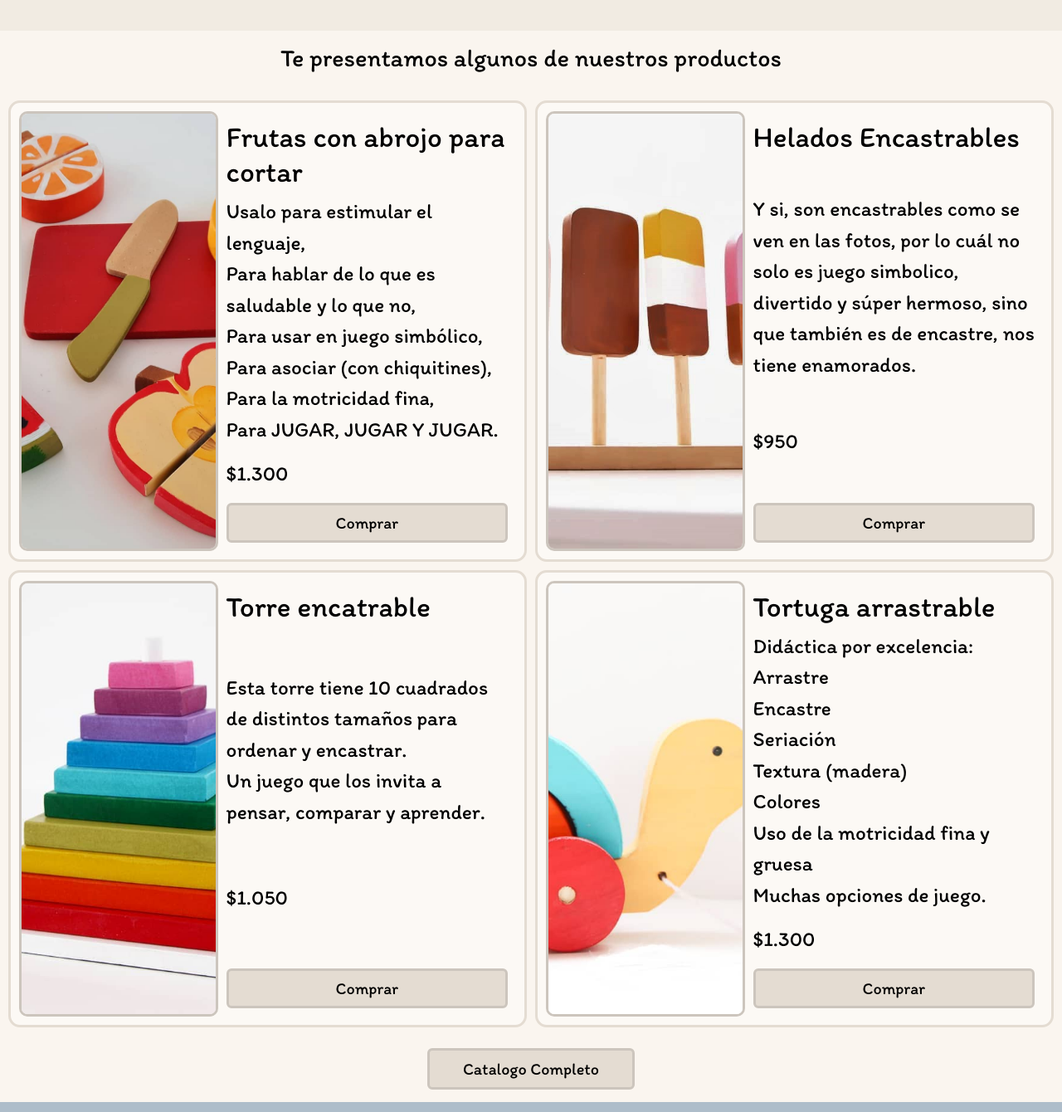
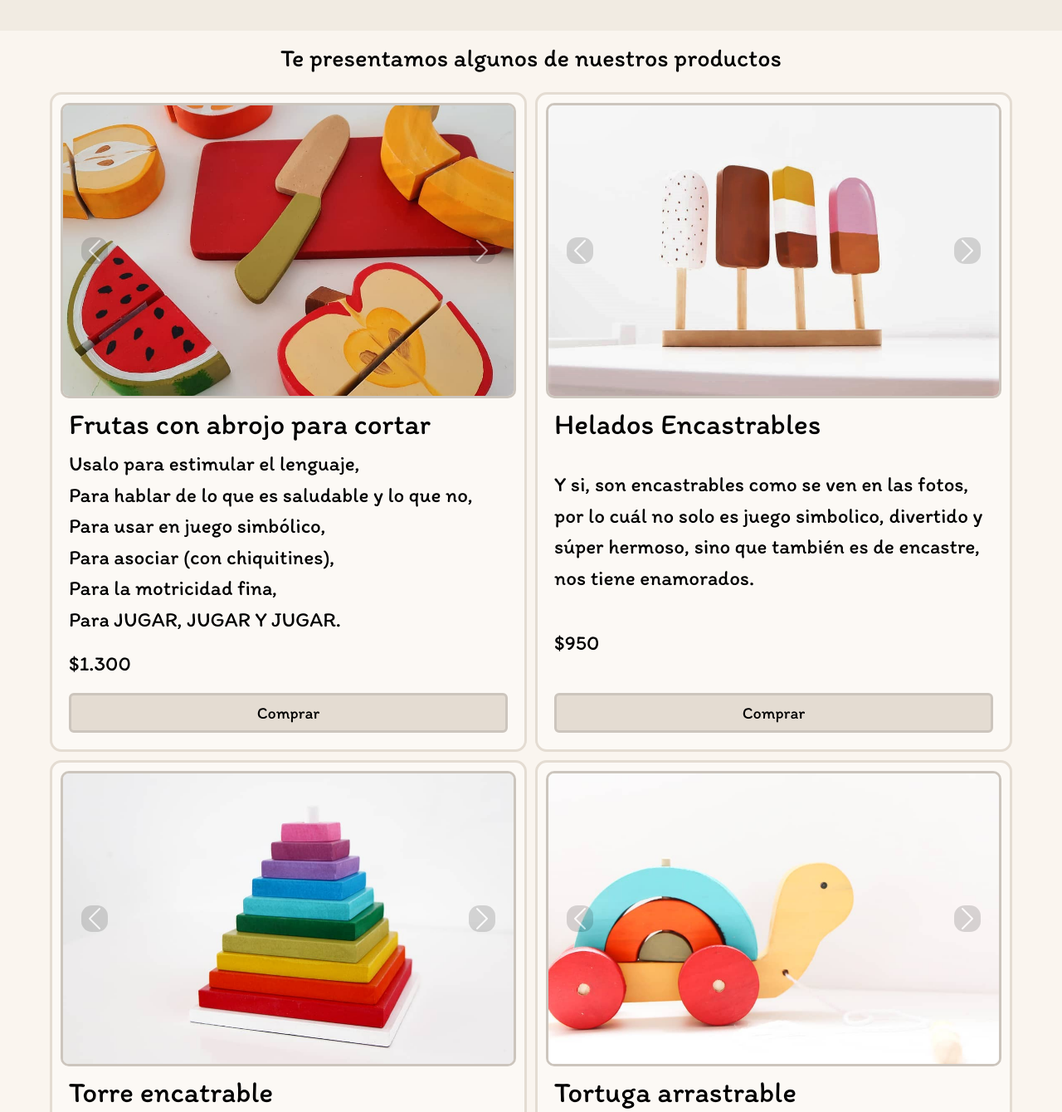
Before and after one commit to rromancastro/PF-Castro, a plain HTML site: page pages/productos.html in a window 1280 px wide. Shown: the part 121-1461 px from the top of the page at 83% size. Drawn offline with nearby package versions, Linux system fonts and the light colour scheme; a web font is replaced by a local one.

Commit message:
aniadi carousel

```diff
--- a/css/styles.css
+++ b/css/styles.css
@@ -212,6 +212,8 @@ header {
     transition: .5s;
 }
 
+
+
 .fotos:hover {
     border-color: #ccc5bd;
 }
@@ -297,13 +299,24 @@ header {
 
 .imgproducto {
     width: 100%;
-    height: 150px;
+    height: 300px;
     object-fit: cover;
-    border: #ccc5bd 3px solid;
 }
 
-.descproducto {
-    padding: 10px;
+.carousel-inner {
+    width: 100%;
+    border: #ccc5bd 3px solid;
+    border-radius: 10px;
+}
+
+.carousel-item {
+    width: 100%;
+}
+
+.carousel-control-prev-icon, .carousel-control-next-icon {
+    background-color: #00000048;
+    border-radius: 40%;
+    margin: 5px;
 }
 
 .descproducto h2 {
@@ -318,6 +331,14 @@ header {
     font-size: 20px;
     display: flex;
     flex-direction: column;
+    padding: 10px;
+    height: 100%;
+}
+
+.descproducto {
+    display: flex;
+    flex-direction: column;
+    justify-content: space-between;
 }
 
 .precio {
@@ -329,7 +350,7 @@ header {
     color: #000000;
     border: #ccc5bd 3px solid;
     width: 100%;
-    align-self: flex-end;
+    justify-self: flex-end;
 }
 
 .comprarlink {
@@ -498,7 +519,6 @@ footer {
 
     .imgproducto {
         height: 250px;
-        border-radius: 10px;
     }
 
 }
@@ -629,17 +649,6 @@ footer {
         height: 100%;
     }
 
-    .producto {
-        flex-direction: row;
-
-    }
-
-    .descproducto {
-        display: flex;
-        flex-direction: column;
-        justify-content: space-between;
-    }
-
     .descproducto h2 {
         font-size: 35px;
     }
@@ -648,11 +657,13 @@ footer {
         font-size: 25px;
     }
 
-    .imgproducto {
-        width: 40%;
-        height: 100%;
+    .productos {
+        padding: 0 60px;
     }
 
+    .imgproducto {
+        height: 350px;
+    }
 
 
     .footerlink {
--- a/pages/productos.html
+++ b/pages/productos.html
@@ -6,6 +6,7 @@
     <meta http-equiv="X-UA-Compatible" content="IE=edge">
     <meta name="viewport" content="width=device-width, initial-scale=1.0">
     <title>Productos</title>
+    <link rel="shortcut icon" href="../multimedia/icono.png">
     <link href="https://cdn.jsdelivr.net/npm/bootstrap@5.3.0-alpha2/dist/css/bootstrap.min.css" rel="stylesheet"
         integrity="sha384-aFq/bzH65dt+w6FI2ooMVUpc+21e0SRygnTpmBvdBgSdnuTN7QbdgL+OapgHtvPp" crossorigin="anonymous">
     <link rel="stylesheet" href="../css/styles.css">
@@ -14,7 +15,8 @@
 <body>
     <header>
         <div class="navbar-brand">
-            <a class="nombrenav" href="../index.html"><img src="../multimedia/logo.png" alt="logo" class="logoimg">Juegos
+            <a class="nombrenav" href="../index.html"><img src="../multimedia/logo.png" alt="logo"
+                    class="logoimg">Juegos
                 Didacticos SL</a>
         </div>
 
@@ -49,7 +51,30 @@
             <div class="productos">
                 <div class="producto">
 
-                    <img src="../productos/frutas.jpg" alt="frutas" class="imgproducto">
+                    <div id="carouselExample1" class="carousel slide">
+                        <div class="carousel-inner">
+                            <div class="carousel-item active">
+                                <img src="../productos/frutas.jpg" class="imgproducto" alt="frutas">
+                            </div>
+                            <div class="carousel-item">
+                                <img src="../productos/frutas2.jpg" class="imgproducto" alt="frutas">
+                            </div>
+                            <div class="carousel-item">
+                                <img src="../productos/frutas3.jpg" class="imgproducto" alt="frutas">
+                            </div>
+                        </div>
+                        <button class="carousel-control-prev" type="button" data-bs-target="#carouselExample1"
+                            data-bs-slide="prev">
+                            <span class="carousel-control-prev-icon" aria-hidden="true"></span>
+                            <span class="visually-hidden">Previous</span>
+                        </button>
+                        <button class="carousel-control-next" type="button" data-bs-target="#carouselExample1"
+                            data-bs-slide="next">
+                            <span class="carousel-control-next-icon" aria-hidden="true"></span>
+                            <span class="visually-hidden">Next</span>
+                        </button>
+                    </div>
+
                     <div class="descproducto">
                         <h2>Frutas con abrojo para cortar</h2>
                         <p>
@@ -61,11 +86,33 @@
                             Para JUGAR, JUGAR Y JUGAR. <br>
                         </p>
                         <p class="precio">$1.300</p>
-                        <button type="button" class="btn btn-light comprar"><a href="https://wa.me/p/4592629130793763/5492664774030" target="_blank" class="comprarlink">Comprar</a></button>
+                        <button type="button" class="btn btn-light comprar"><a
+                                href="https://wa.me/p/4592629130793763/5492664774030" target="_blank"
+                                class="comprarlink">Comprar</a></button>
                     </div>
                 </div>
                 <div class="producto">
-                    <img src="../productos/helados.jpg" alt="helados" class="imgproducto">
+                    <div id="carouselExample2" class="carousel slide">
+                        <div class="carousel-inner">
+                          <div class="carousel-item active">
+                            <img src="../productos/helados.jpg" class="imgproducto" alt="helados">
+                          </div>
+                          <div class="carousel-item">
+                            <img src="../productos/helados2.jpg" class="imgproducto" alt="helados">
+                          </div>
+                          <div class="carousel-item">
+                            <img src="../productos/helados3.jpg" class="imgproducto" alt="helados">
+                          </div>
+                        </div>
+                        <button class="carousel-control-prev" type="button" data-bs-target="#carouselExample2" data-bs-slide="prev">
+                          <span class="carousel-control-prev-icon" aria-hidden="true"></span>
+                          <span class="visually-hidden">Previous</span>
+                        </button>
+                        <button class="carousel-control-next" type="button" data-bs-target="#carouselExample2" data-bs-slide="next">
+                          <span class="carousel-control-next-icon" aria-hidden="true"></span>
+                          <span class="visually-hidden">Next</span>
+                        </button>
+                      </div>
                     <div class="descproducto">
                         <h2>Helados Encastrables</h2>
                         <p>
@@ -80,7 +127,27 @@
 
                 </div>
                 <div class="producto">
-                    <img src="../productos/torre.jpg" alt="torre" class="imgproducto">
+                    <div id="carouselExample3" class="carousel slide">
+                        <div class="carousel-inner">
+                          <div class="carousel-item active">
+                            <img src="../productos/torre.jpg" class="imgproducto" alt="torre">
+                          </div>
+                          <div class="carousel-item">
+                            <img src="../productos/torre2.jpg" class="imgproducto" alt="torre">
+                          </div>
+                          <div class="carousel-item">
+                            <img src="../productos/torre3.jpg" class="imgproducto" alt="torre">
+                          </div>
+                        </div>
+                        <button class="carousel-control-prev" type="button" data-bs-target="#carouselExample3" data-bs-slide="prev">
+                          <span class="carousel-control-prev-icon" aria-hidden="true"></span>
+                          <span class="visually-hidden">Previous</span>
+                        </button>
+                        <button class="carousel-control-next" type="button" data-bs-target="#carouselExample3" data-bs-slide="next">
+                          <span class="carousel-control-next-icon" aria-hidden="true"></span>
+                          <span class="visually-hidden">Next</span>
+                        </button>
+                      </div>
                     <div class="descproducto">
                         <h2>Torre encatrable</h2>
                         <p>
@@ -94,7 +161,27 @@
                     </div>
                 </div>
                 <div class="producto">
-                    <img src="../productos/tortuga.jpg" alt="tortuga" class="imgproducto">
+                    <div id="carouselExample4" class="carousel slide">
+                        <div class="carousel-inner">
+                          <div class="carousel-item active">
+                            <img src="../productos/tortuga.jpg" class="imgproducto" alt="tortuga">
+                          </div>
+                          <div class="carousel-item">
+                            <img src="../productos/tortuga2.jpg" class="imgproducto" alt="tortuga">
+                          </div>
+                          <div class="carousel-item">
+                            <img src="../productos/tortuga3.jpg" class="imgproducto" alt="tortuga">
+                          </div>
+                        </div>
+                        <button class="carousel-control-prev" type="button" data-bs-target="#carouselExample4" data-bs-slide="prev">
+                          <span class="carousel-control-prev-icon" aria-hidden="true"></span>
+                          <span class="visually-hidden">Previous</span>
+                        </button>
+                        <button class="carousel-control-next" type="button" data-bs-target="#carouselExample4" data-bs-slide="next">
+                          <span class="carousel-control-next-icon" aria-hidden="true"></span>
+                          <span class="visually-hidden">Next</span>
+                        </button>
+                      </div>
                     <div class="descproducto">
                         <h2>Tortuga arrastrable</h2>
                         <p>
@@ -109,11 +196,15 @@
                         </p>
 
                         <p class="precio">$1.300</p>
-                        <button type="button" class="btn btn-light comprar"><a href="https://wa.me/p/3798329470261981/5492664774030" target="_blank" class="comprarlink">Comprar</a></button>
+                        <button type="button" class="btn btn-light comprar"><a
+                                href="https://wa.me/p/3798329470261981/5492664774030" target="_blank"
+                                class="comprarlink">Comprar</a></button>
                     </div>
                 </div>
             </div>
-            <button type="button" class="btn btn-light catcompleto"><a href="https://wa.me/p/3798329470261981/5492664774030" target="_blank" class="comprarlink">Catalogo Completo</a></button>
+            <button type="button" class="btn btn-light catcompleto"><a
+                    href="https://wa.me/p/3798329470261981/5492664774030" target="_blank" class="comprarlink">Catalogo
+                    Completo</a></button>
         </section>
 
 
```
Also changed, not shown: index.html (+1 -0 lines), pages/about.html (+1 -0 lines), pages/galeria.html (+1 -0 lines), multimedia/icono.png (added), productos/frutas2.jpg (added), productos/frutas3.jpg (added), productos/helados2.jpg (added), productos/helados3.jpg (added), productos/torre2.jpg (added), productos/torre3.jpg (added), productos/tortuga2.jpg (added), productos/tortuga3.jpg (added).
